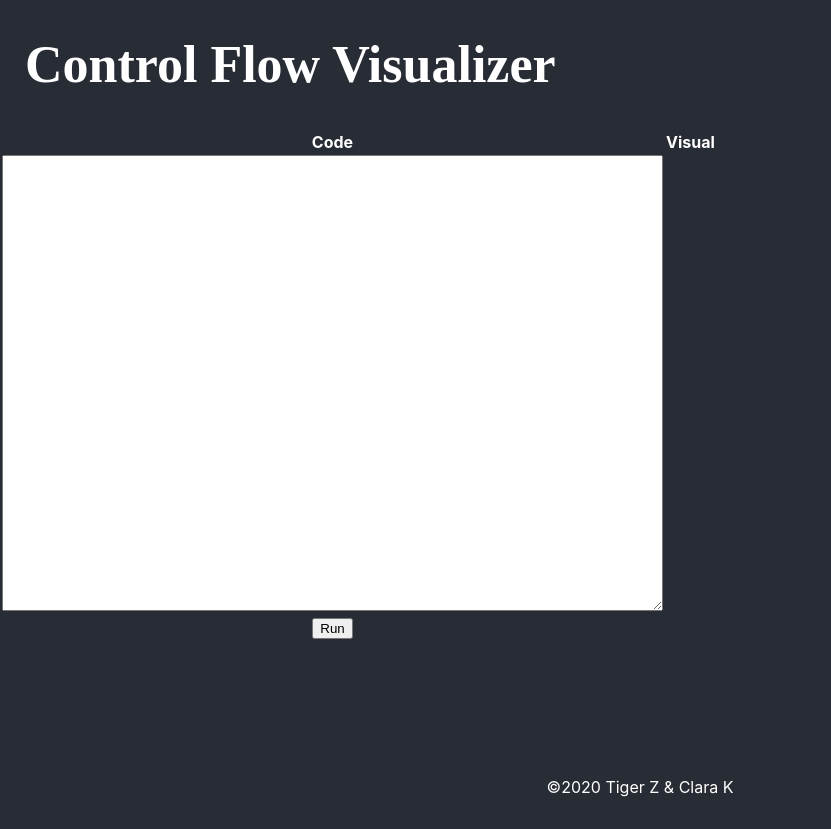
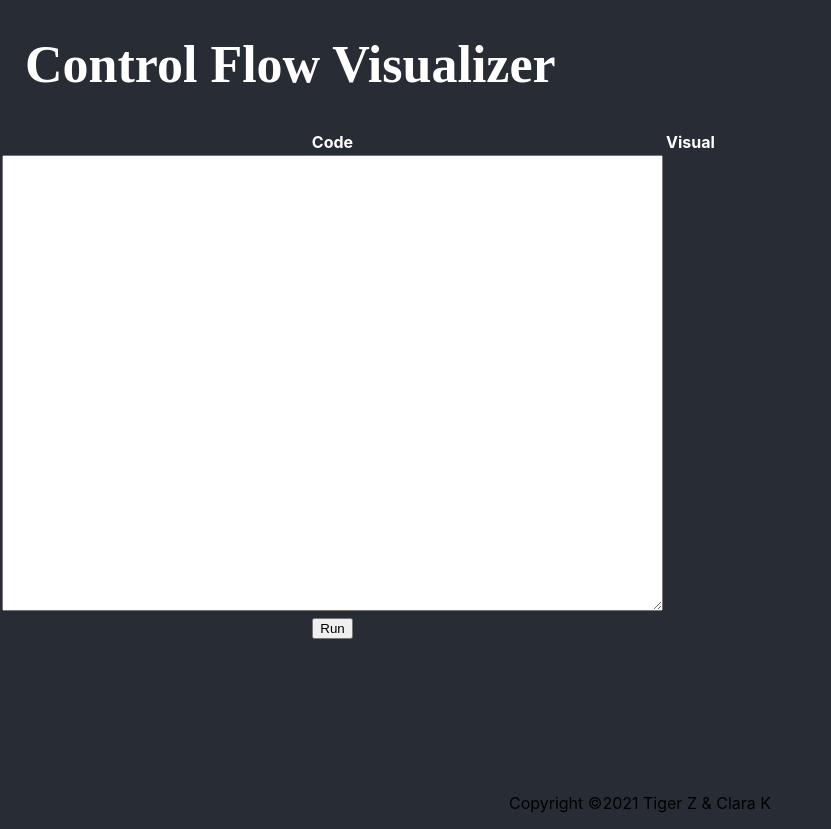
Before and after one commit to clarakmj/control-flow-visualizer, a React (Create React App) app: page / in a window 1280 px wide. Shown: the whole page, without its empty margins (0-831 px from the left). Before the commit the page ends 800 px from the top, so only its background shows below. Built offline with nearby package versions, Linux system fonts and the light colour scheme.

Commit message:
Refactored header and footer into separate jsx components

```diff
--- a/package.json
+++ b/package.json
@@ -6,6 +6,7 @@
     "@testing-library/jest-dom": "^5.11.6",
     "@testing-library/react": "^11.2.2",
     "@testing-library/user-event": "^12.6.0",
+    "prismjs": "^1.22.0",
     "react": "^17.0.1",
     "react-dom": "^17.0.1",
     "react-scripts": "4.0.1",
--- a/src/App.js
+++ b/src/App.js
@@ -1,12 +1,12 @@
 import logo from './logo.svg';
 import './App.css';
+import Footer from './Footer'
+import Header from "./Header";
 
 function App() {
     return (
         <div className="App">
-      <header className="App-header">
-          <h1>Control Flow Visualizer</h1>
-      </header>
+            <Header />
             <body>
             <table>
                 <tr>
@@ -23,7 +23,7 @@ function App() {
                 </tr>
             </table>
             </body>
-        <footer>©2020 Tiger Z & Clara K</footer>
+            <Footer />
         </div>
     );
 }
--- /dev/null
+++ b/src/Footer.jsx
@@ -0,0 +1,17 @@
+import React from "react";
+import App from "./App";
+
+/***
+ * Footer component to display dynamic copyright year and names
+ *
+ * @returns {JSX.Element}
+ * @constructor
+ */
+function Footer() {
+    const currentDate = new Date();
+    return <p>
+        Copyright ©{currentDate.getFullYear()} Tiger Z & Clara K
+    </p>
+}
+
+export default Footer;
--- /dev/null
+++ b/src/Header.jsx
@@ -0,0 +1,17 @@
+import React from 'react';
+
+/***
+ * Header component to display title and logo
+ *
+ * @returns {JSX.Element}
+ * @constructor
+ */
+function Header() {
+    return <header className="App-header">
+        <h1>
+            Control Flow Visualizer
+        </h1>
+    </header>
+}
+
+export default Header;
```
Also changed, not shown: 2 other files (tests, documents, lock files or other folders). Lines whose indentation alone changed are shown as unchanged.
